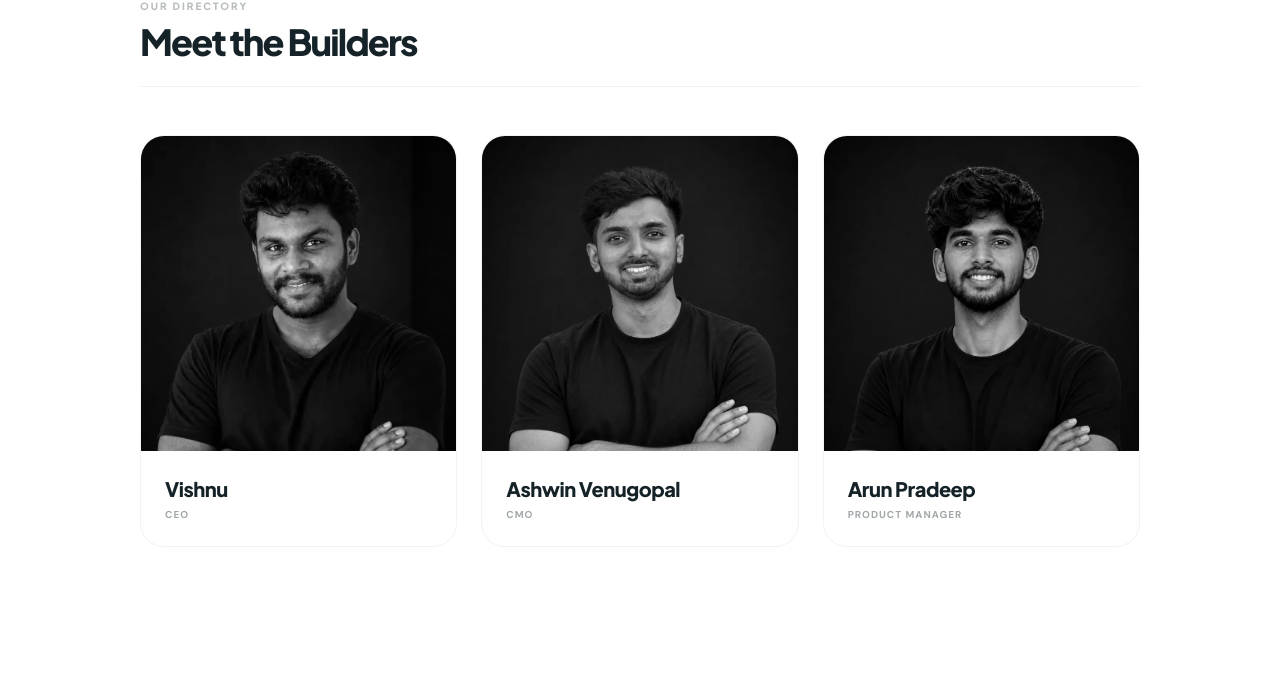
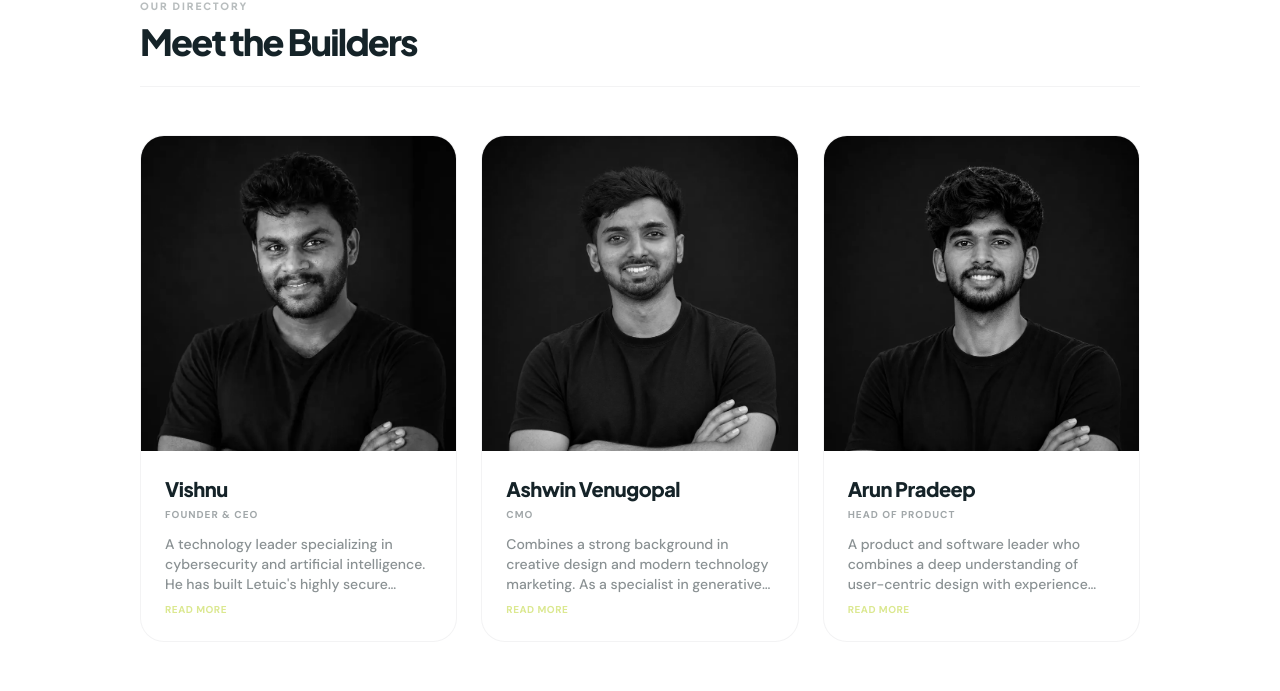
Before and after one commit to i-ap5/Letuic, a React (Vite) app: page /about in a window 1280 px wide. Shown: the part 1057-1748 px from the top of the page. Built offline with nearby package versions, Linux system fonts and the light colour scheme; no server answers.

Commit message:
About us added

```diff
--- a/components/About.tsx
+++ b/components/About.tsx
@@ -1,4 +1,4 @@
-import React, { useEffect } from 'react';
+import React, { useEffect, useState } from 'react';
 
 interface TeamMember {
   name: string;
@@ -12,6 +12,83 @@ interface TeamMember {
   imagePosition?: string;
 }
 
+const TeamMemberCard: React.FC<{ member: TeamMember }> = ({ member }) => {
+  const [isExpanded, setIsExpanded] = useState(false);
+
+  return (
+    <div className="group rounded-3xl bg-white border border-navy-custom/5 hover:border-primary/20 hover:shadow-2xl hover:shadow-navy-custom/5 transition-all duration-500 overflow-hidden flex flex-col h-full">
+      {/* Image with hover effects */}
+      <div className="aspect-square w-full overflow-hidden bg-navy-custom/5 relative">
+        <img
+          src={member.image}
+          alt={member.name}
+          className={`size-full object-cover grayscale group-hover:grayscale-0 group-hover:scale-105 transition-all duration-750 ease-out ${member.imagePosition || 'object-center'}`}
+        />
+
+        {/* Overlay social buttons */}
+        <div className="absolute bottom-4 right-4 flex gap-2 translate-y-2 opacity-0 group-hover:translate-y-0 group-hover:opacity-100 transition-all duration-300">
+          <a
+            href={member.linkedin}
+            aria-label="LinkedIn"
+            target="_blank"
+            rel="noreferrer"
+            className="size-9 rounded-xl bg-navy-custom text-white hover:bg-primary hover:text-navy-custom flex items-center justify-center transition-colors shadow-lg"
+          >
+            <svg width="14" height="14" viewBox="0 0 24 24" fill="currentColor"><path d="M20.447 20.452h-3.554v-5.569c0-1.328-.027-3.037-1.852-3.037-1.853 0-2.136 1.445-2.136 2.939v5.667H9.351V9h3.414v1.561h.046c.477-.9 1.637-1.85 3.37-1.85 3.601 0 4.267 2.37 4.267 5.455v6.286zM5.337 7.433c-1.144 0-2.063-.926-2.063-2.065 0-1.138.92-2.063 2.063-2.063 1.14 0 2.064.925 2.064 2.063 0 1.139-.925 2.065-2.064 2.065zm1.782 13.019H3.555V9h3.564v11.452z" /></svg>
+          </a>
+          <a
+            href={member.twitter}
+            aria-label="Twitter"
+            target="_blank"
+            rel="noreferrer"
+            className="size-9 rounded-xl bg-navy-custom text-white hover:bg-primary hover:text-navy-custom flex items-center justify-center transition-colors shadow-lg"
+          >
+            <svg width="14" height="14" viewBox="0 0 24 24" fill="currentColor"><path d="M18.244 2.25h3.308l-7.227 8.26 8.502 11.24H16.17l-5.214-6.817L4.99 21.75H1.68l7.73-8.835L1.254 2.25H8.08l4.713 6.231zm-1.161 17.52h1.833L7.084 4.126H5.117z" /></svg>
+          </a>
+          {member.github && (
+            <a
+              href={member.github}
+              aria-label="GitHub"
+              target="_blank"
+              rel="noreferrer"
+              className="size-9 rounded-xl bg-navy-custom text-white hover:bg-primary hover:text-navy-custom flex items-center justify-center transition-colors shadow-lg"
+            >
+              <svg width="14" height="14" viewBox="0 0 24 24" fill="currentColor"><path d="M12 0c-6.626 0-12 5.373-12 12 0 5.302 3.438 9.8 8.207 11.387.599.111.793-.261.793-.577v-2.234c-3.338.726-4.033-1.416-4.033-1.416-.546-1.387-1.333-1.756-1.333-1.756-1.089-.745.083-.729.083-.729 1.205.084 1.839 1.237 1.839 1.237 1.07 1.834 2.807 1.304 3.492.997.107-.775.418-1.305.762-1.604-2.665-.305-5.467-1.334-5.467-5.931 0-1.311.469-2.381 1.236-3.221-.124-.303-.535-1.524.117-3.176 0 0 1.008-.322 3.301 1.23.957-.266 1.983-.399 3.003-.404 1.02.005 2.047.138 3.006.404 2.291-1.552 3.297-1.23 3.297-1.23.653 1.653.242 2.874.118 3.176.77.84 1.235 1.911 1.235 3.221 0 4.609-2.807 5.624-5.479 5.921.43.372.823 1.102.823 2.222v3.293c0 .319.192.694.801.576 4.765-1.589 8.199-6.086 8.199-11.386 0-6.627-5.373-12-12-12z" /></svg>
+            </a>
+          )}
+        </div>
+      </div>
+
+      {/* Details */}
+      <div className="p-6 flex flex-col flex-grow">
+        <h4 className="text-xl font-black text-navy-custom tracking-tight">
+          {member.name}
+        </h4>
+        <div className="text-[10px] font-black uppercase tracking-widest text-navy-custom/40 mt-1">
+          {member.role}
+        </div>
+        {member.bio && (
+          <div className="mt-3 flex-grow flex flex-col justify-between">
+            <p
+              className={`text-navy-custom/50 text-xs md:text-sm font-medium leading-relaxed transition-all duration-300 ${
+                isExpanded ? '' : 'line-clamp-3'
+              }`}
+            >
+              {member.bio}
+            </p>
+            <button
+              onClick={() => setIsExpanded(!isExpanded)}
+              className="text-[10px] font-bold uppercase tracking-wider text-primary hover:text-navy-custom mt-2 w-fit transition-colors self-start"
+            >
+              {isExpanded ? 'Read Less' : 'Read More'}
+            </button>
+          </div>
+        )}
+      </div>
+    </div>
+  );
+};
+
 interface AboutProps {
   onNavigate: (view: 'home' | 'contact' | 'community' | 'careers' | 'blog' | 'about') => void;
 }
@@ -24,9 +101,9 @@ const About: React.FC<AboutProps> = ({ onNavigate }) => {
   const team: TeamMember[] = [
     {
       name: 'Vishnu',
-      role: 'CEO',
+      role: 'Founder & CEO',
       category: 'leadership',
-      bio: '',
+      bio: "A technology leader specializing in cybersecurity and artificial intelligence. He has built Letuic's highly secure infrastructure using advanced AI threat detection, safety frameworks, and privacy protection technologies. Dedicated to ethical and safe AI in education, Vishnu is focused on building a secure, reliable, and smart digital learning platform that protects student data while providing personalized learning experiences.",
       image: '/Letuic_v1.webp',
       linkedin: 'https://www.linkedin.com/in/vishnu-m-1497b2148/',
       twitter: '#',
@@ -36,7 +113,7 @@ const About: React.FC<AboutProps> = ({ onNavigate }) => {
       name: 'Ashwin Venugopal',
       role: 'CMO',
       category: 'leadership',
-      bio: '',
+      bio: "Combines a strong background in creative design and modern technology marketing. As a specialist in generative AI and digital storytelling, Ashwin builds brand experiences using large language models and smart design tools. Through creative direction and marketing, he helps shape Letuic's voice, translating complex technology into clear, engaging stories that connect teachers and students worldwide.",
       image: '/Letuic_av.webp',
       linkedin: 'https://www.linkedin.com/in/ashwin-venugopal-0b0935260/',
       twitter: '#',
@@ -44,9 +121,9 @@ const About: React.FC<AboutProps> = ({ onNavigate }) => {
     },
     {
       name: 'Arun Pradeep',
-      role: 'Product Manager',
+      role: 'Head of Product',
       category: 'technology',
-      bio: '',
+      bio: "A product and software leader who combines a deep understanding of user-centric design with experience building scalable platforms. He leads the design and development of products that use smart AI features, like personalized recommendations and real-time collaboration tools. At Letuic, Arun channels his startup experience and product strategy to deliver software that makes learning more collaborative.",
       image: '/Letuic_ak1.webp',
       linkedin: 'https://www.linkedin.com/in/akconnect/',
       twitter: '#',
@@ -143,62 +220,7 @@ const About: React.FC<AboutProps> = ({ onNavigate }) => {
         {/* Team Grid */}
         <div className="grid grid-cols-1 sm:grid-cols-2 lg:grid-cols-3 gap-6">
           {team.map((member, i) => (
-            <div
-              key={i}
-              className="group rounded-3xl bg-white border border-navy-custom/5 hover:border-primary/20 hover:shadow-2xl hover:shadow-navy-custom/5 transition-all duration-500 overflow-hidden"
-            >
-              {/* Image with hover effects */}
-              <div className="aspect-square w-full overflow-hidden bg-navy-custom/5 relative">
-                <img
-                  src={member.image}
-                  alt={member.name}
-                  className={`size-full object-cover grayscale group-hover:grayscale-0 group-hover:scale-105 transition-all duration-750 ease-out ${member.imagePosition || 'object-center'}`}
-                />
-
-                {/* Overlay social buttons */}
-                <div className="absolute bottom-4 right-4 flex gap-2 translate-y-2 opacity-0 group-hover:translate-y-0 group-hover:opacity-100 transition-all duration-300">
-                  <a
-                    href={member.linkedin}
-                    aria-label="LinkedIn"
-                    target="_blank"
-                    rel="noreferrer"
-                    className="size-9 rounded-xl bg-navy-custom text-white hover:bg-primary hover:text-navy-custom flex items-center justify-center transition-colors shadow-lg"
-                  >
-                    <svg width="14" height="14" viewBox="0 0 24 24" fill="currentColor"><path d="M20.447 20.452h-3.554v-5.569c0-1.328-.027-3.037-1.852-3.037-1.853 0-2.136 1.445-2.136 2.939v5.667H9.351V9h3.414v1.561h.046c.477-.9 1.637-1.85 3.37-1.85 3.601 0 4.267 2.37 4.267 5.455v6.286zM5.337 7.433c-1.144 0-2.063-.926-2.063-2.065 0-1.138.92-2.063 2.063-2.063 1.14 0 2.064.925 2.064 2.063 0 1.139-.925 2.065-2.064 2.065zm1.782 13.019H3.555V9h3.564v11.452z" /></svg>
-                  </a>
-                  <a
-                    href={member.twitter}
-                    aria-label="Twitter"
-                    target="_blank"
-                    rel="noreferrer"
-                    className="size-9 rounded-xl bg-navy-custom text-white hover:bg-primary hover:text-navy-custom flex items-center justify-center transition-colors shadow-lg"
-                  >
-                    <svg width="14" height="14" viewBox="0 0 24 24" fill="currentColor"><path d="M18.244 2.25h3.308l-7.227 8.26 8.502 11.24H16.17l-5.214-6.817L4.99 21.75H1.68l7.73-8.835L1.254 2.25H8.08l4.713 6.231zm-1.161 17.52h1.833L7.084 4.126H5.117z" /></svg>
-                  </a>
-                  {member.github && (
-                    <a
-                      href={member.github}
-                      aria-label="GitHub"
-                      target="_blank"
-                      rel="noreferrer"
-                      className="size-9 rounded-xl bg-navy-custom text-white hover:bg-primary hover:text-navy-custom flex items-center justify-center transition-colors shadow-lg"
-                    >
-                      <svg width="14" height="14" viewBox="0 0 24 24" fill="currentColor"><path d="M12 0c-6.626 0-12 5.373-12 12 0 5.302 3.438 9.8 8.207 11.387.599.111.793-.261.793-.577v-2.234c-3.338.726-4.033-1.416-4.033-1.416-.546-1.387-1.333-1.756-1.333-1.756-1.089-.745.083-.729.083-.729 1.205.084 1.839 1.237 1.839 1.237 1.07 1.834 2.807 1.304 3.492.997.107-.775.418-1.305.762-1.604-2.665-.305-5.467-1.334-5.467-5.931 0-1.311.469-2.381 1.236-3.221-.124-.303-.535-1.524.117-3.176 0 0 1.008-.322 3.301 1.23.957-.266 1.983-.399 3.003-.404 1.02.005 2.047.138 3.006.404 2.291-1.552 3.297-1.23 3.297-1.23.653 1.653.242 2.874.118 3.176.77.84 1.235 1.911 1.235 3.221 0 4.609-2.807 5.624-5.479 5.921.43.372.823 1.102.823 2.222v3.293c0 .319.192.694.801.576 4.765-1.589 8.199-6.086 8.199-11.386 0-6.627-5.373-12-12-12z" /></svg>
-                    </a>
-                  )}
-                </div>
-              </div>
-
-              {/* Details */}
-              <div className="p-6">
-                <h4 className="text-xl font-black text-navy-custom tracking-tight">
-                  {member.name}
-                </h4>
-                <div className="text-[10px] font-black uppercase tracking-widest text-navy-custom/40 mt-1">
-                  {member.role}
-                </div>
-              </div>
-            </div>
+            <TeamMemberCard key={i} member={member} />
           ))}
         </div>
       </div>
```
